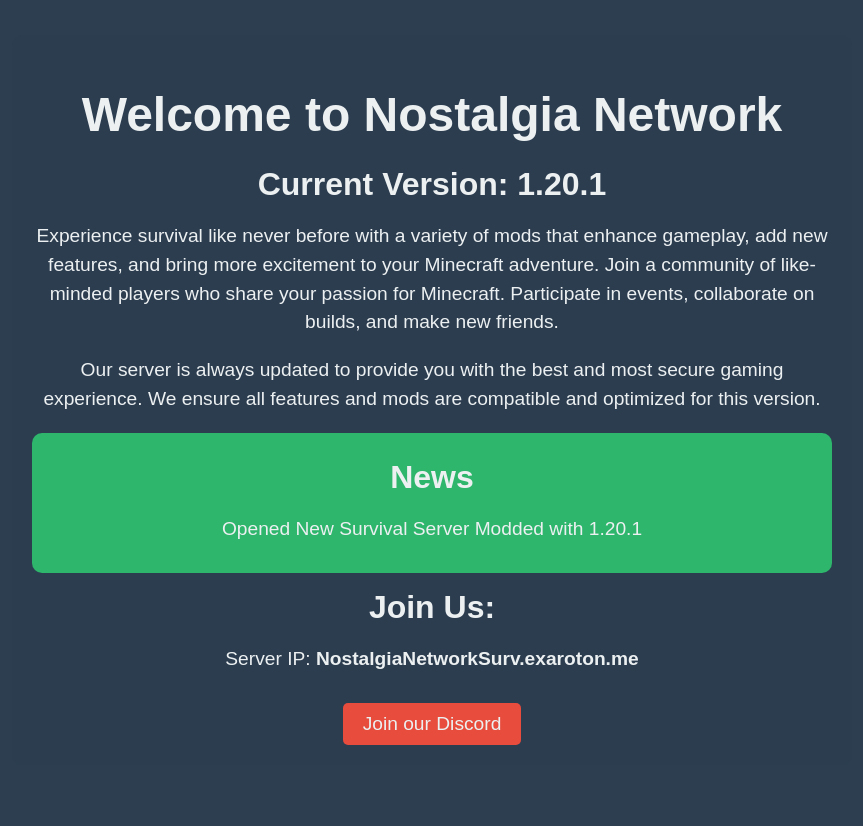
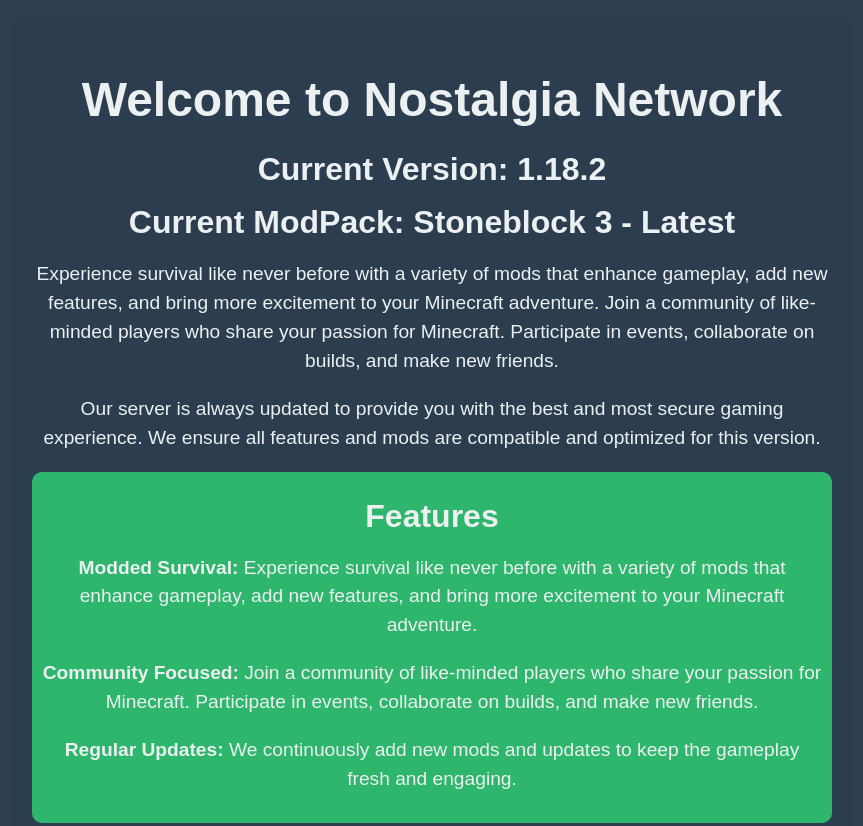
Before and after one commit to NostalgiaNetwork/Website, a plain HTML site: page index.html in a window 1280 px wide. Shown: the top 826 px of the page, without its empty margins (208-1071 px from the left). Before the commit the page ends 800 px from the top, so only its background shows below. Drawn offline with Linux system fonts and the light colour scheme.

Commit message:
Update index.html

```diff
--- a/index.html
+++ b/index.html
@@ -37,7 +37,7 @@
             max-width: 800px;
             margin: 20px;
         }
-        .news {
+        .news, .features {
             background: rgba(46, 204, 113, 0.85);
             padding: 10px;
             border-radius: 10px;
@@ -62,13 +62,21 @@
 <body>
     <div class="container">
         <h1>Welcome to Nostalgia Network</h1>
-        <h2>Current Version: 1.20.1</h2>
+        <h2>Current Version: 1.18.2</h2>
+        <h2>Current ModPack: Stoneblock 3 - Latest</h2>
+
         <p>
             Experience survival like never before with a variety of mods that enhance gameplay, add new features, and bring more excitement to your Minecraft adventure. Join a community of like-minded players who share your passion for Minecraft. Participate in events, collaborate on builds, and make new friends.
         </p>
         <p>
             Our server is always updated to provide you with the best and most secure gaming experience. We ensure all features and mods are compatible and optimized for this version.
         </p>
+        <div class="features">
+            <h2>Features</h2>
+            <p><strong>Modded Survival:</strong> Experience survival like never before with a variety of mods that enhance gameplay, add new features, and bring more excitement to your Minecraft adventure.</p>
+            <p><strong>Community Focused:</strong> Join a community of like-minded players who share your passion for Minecraft. Participate in events, collaborate on builds, and make new friends.</p>
+            <p><strong>Regular Updates:</strong> We continuously add new mods and updates to keep the gameplay fresh and engaging.</p>
+        </div>
         <div class="news">
             <h2>News</h2>
             <p>Opened New Survival Server Modded with 1.20.1</p>
```
